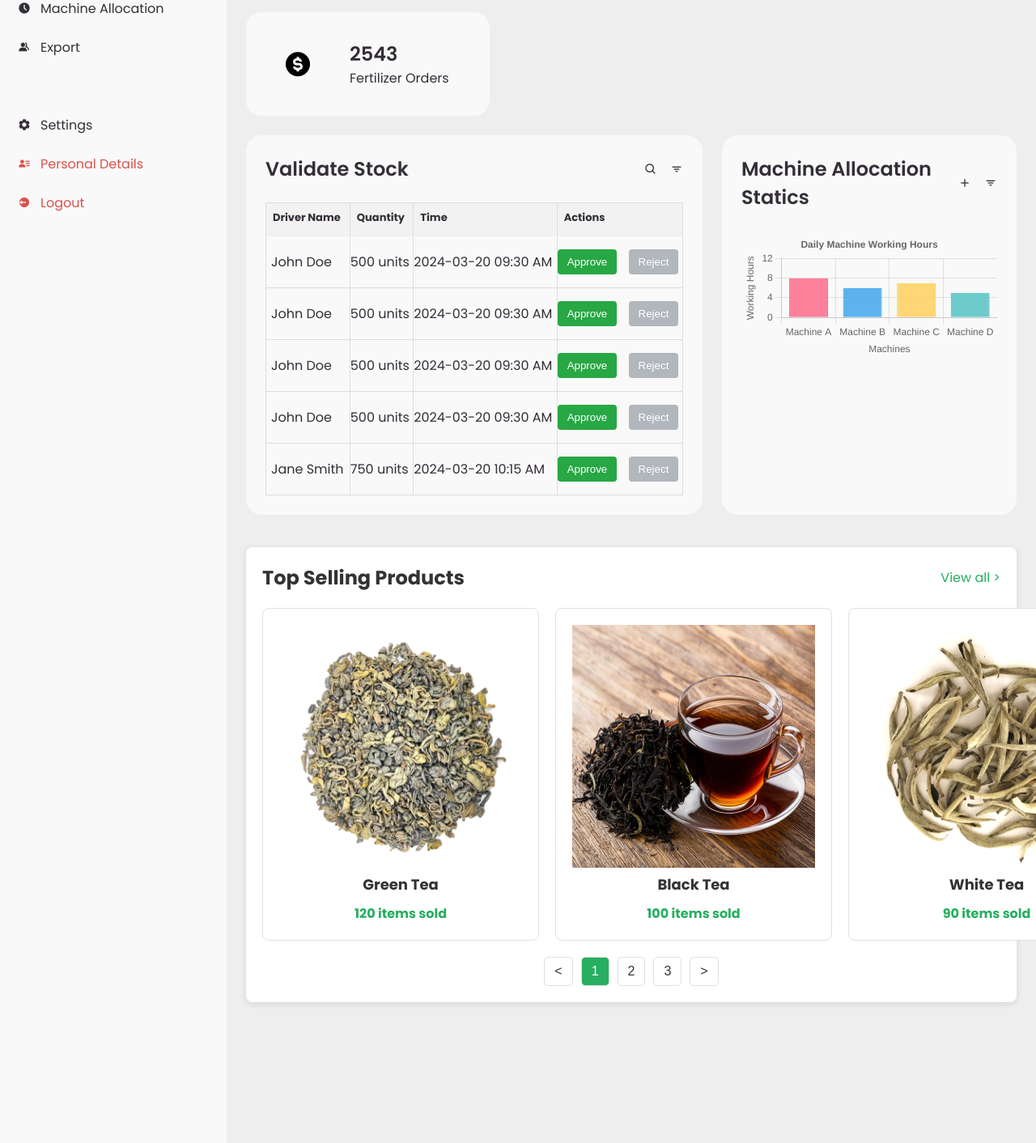
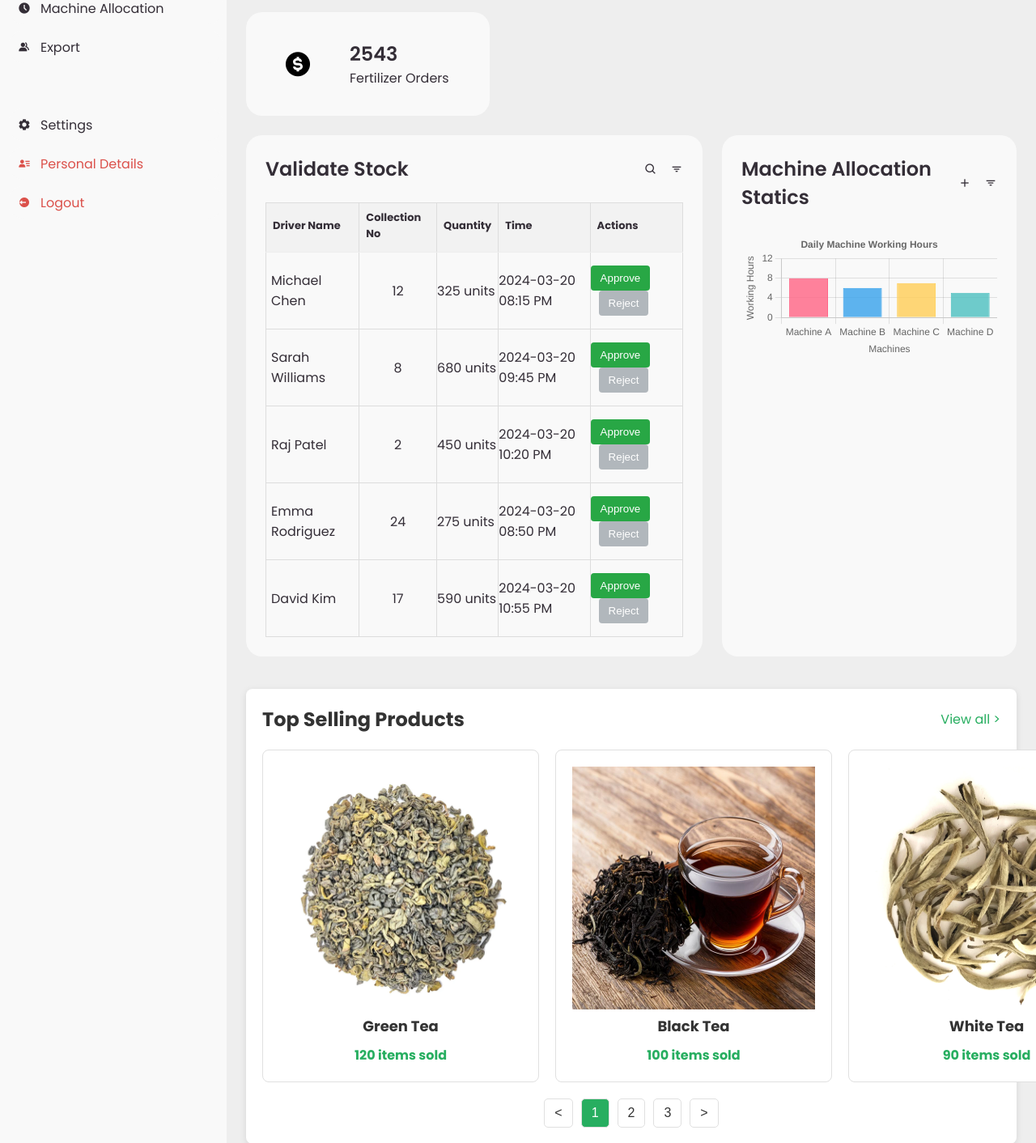
Before and after one commit to EverGreen-Group/Evergreen_Project, a PHP site: page /Evergreen_Project/inventory in a window 1280 px wide. Shown: the part 330-1742 px from the top of the page at 81% size. Run offline with PHP 8.4, Linux system fonts and the light colour scheme; data comes from the database, SQL or seed files in the repository.

Commit message:
Change dahboard table and sidebar items

```diff
--- a/app/views/inc/components/sidebar_inventory.php
+++ b/app/views/inc/components/sidebar_inventory.php
@@ -22,7 +22,7 @@
         <span class="text">Fertilizer</span>
       </a>
     </li>
-    <li>
+    <li class="<?php echo (basename($_SERVER['REQUEST_URI']) == 'order') ? 'active' : ''; ?>">
       <a href="../inventory/order">
         <i class="bx bx-trip"></i>
         <span class="text">Order</span>
--- a/app/views/inventory/v_dashboard.php
+++ b/app/views/inventory/v_dashboard.php
@@ -61,6 +61,7 @@
 				<thead>
 					<tr>
 						<th>Driver Name</th>
+						<th>Collection No</th>
 						<th>Quantity</th>
 						<th>Time</th>
 						<th>Actions</th>
@@ -68,9 +69,10 @@
 				</thead>
 				<tbody>
 					<tr>
-					    <td>John Doe</td>
-						<td>500 units</td>
-						<td>2024-03-20 09:30 AM</td>
+					    <td>Michael Chen</td>
+						<td style="text-align: center;"> 12</td>
+						<td>325 units</td>
+						<td>2024-03-20 08:15 PM</td>
 						<td class="actions">
 							<button style="padding: 8px 12px;
 	                                background-color: #28a745;
@@ -88,9 +90,10 @@
 						</td>
 					</tr>
 					<tr>
-						<td>John Doe</td>
-						<td>500 units</td>
-						<td>2024-03-20 09:30 AM</td>
+						<td>Sarah Williams</td>
+						<td style="text-align: center;"> 8</td>
+						<td>680 units</td>
+						<td>2024-03-20 09:45 PM</td>
 						<td class="actions">
 							<button style="padding: 8px 12px;
 	                                background-color: #28a745;
@@ -108,9 +111,10 @@
 						</td>
 					</tr>
 					<tr>
-						<td>John Doe</td>
-						<td>500 units</td>
-						<td>2024-03-20 09:30 AM</td>
+						<td>Raj Patel</td>
+						<td style="text-align: center;"> 2</td>
+						<td>450 units</td>
+						<td>2024-03-20 10:20 PM</td>
 						<td class="actions">
 							<button onclick="reportModel()" style="padding: 8px 12px;
 	                                background-color: #28a745;
@@ -128,9 +132,10 @@
 						</td>
 					</tr>
 					<tr>
-						<td>John Doe</td>
-						<td>500 units</td>
-						<td>2024-03-20 09:30 AM</td>
+						<td>Emma Rodriguez</td>
+						<td style="text-align: center;"> 24</td>
+						<td>275 units</td>
+						<td>2024-03-20 08:50 PM</td>
 						<td class="actions">
 							<button onclick="reportModel()" style="padding: 8px 12px;
 	                                background-color: #28a745;
@@ -148,9 +153,10 @@
 						</td>
 					</tr>
 					<tr>
-						<td>Jane Smith</td>
-						<td>750 units</td>
-						<td>2024-03-20 10:15 AM</td>
+						<td>David Kim</td>
+						<td style="text-align: center;"> 17</td>
+						<td>590 units</td>
+						<td>2024-03-20 10:55 PM</td>
 						<td class="actions">
 							<button onclick="reportModel()" style="padding: 8px 12px;
 	                                background-color: #28a745;
```
